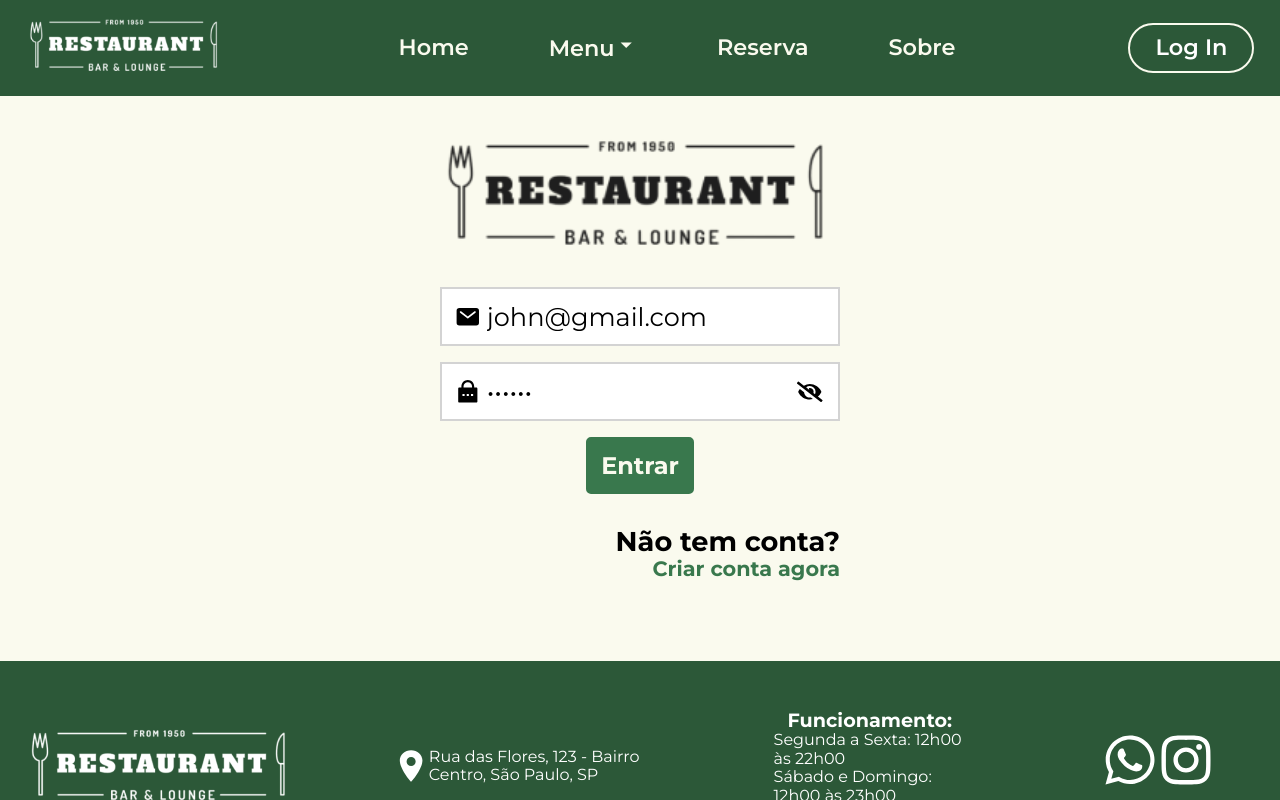
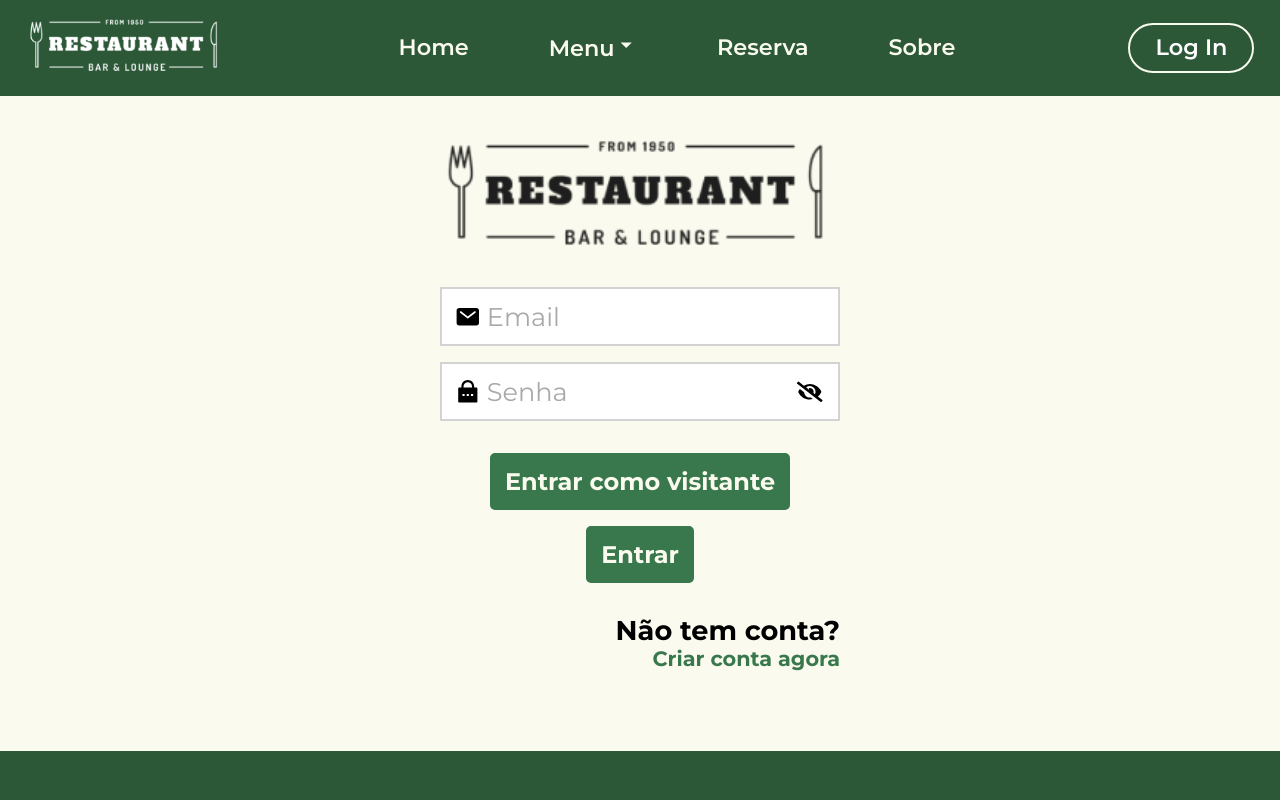
Before and after one commit to sergiotales1/therestaurant, a React (Vite) app: page /login in a window 1280 px wide. Built offline with nearby package versions, Linux system fonts and the light colour scheme; no server answers.

Commit message:
join as guest btn added

```diff
--- a/src/js/data.js
+++ b/src/js/data.js
@@ -82,3 +82,6 @@ export const platesDescPrice = [
 ];
 
 export const tables = [1, 2, 3, 4, 5, 6, 7, 8];
+
+export const serverDeployUrl = "https://therestaurantbackend.onrender.com";
+export const serverLocalUrl = "http://localhost:3000";
--- a/src/js/utils.js
+++ b/src/js/utils.js
@@ -1,5 +1,10 @@
 import axios from "axios";
-import { drinksDescPrice, platesDescPrice } from "./data";
+import {
+  drinksDescPrice,
+  platesDescPrice,
+  serverDeployUrl,
+  serverLocalUrl,
+} from "./data";
 import { toast } from "react-toastify";
 import { redirect } from "react-router-dom";
 import Cookies from "js-cookie";
@@ -62,8 +67,8 @@ async function fetchReservas() {
   let reservas = [];
   try {
     const response = await axios.get(
-      "https://therestaurantbackend.onrender.com/reservas",
-      // "http://localhost:3000/reservas",
+      serverDeployUrl + "/reservas",
+      // serverLocalUrl + "/reservas",
     );
     if (response.data.reservas) {
       reservas = response.data.reservas;
@@ -94,8 +99,8 @@ export async function handleReservaRequests({ request }) {
   const formattedData = { ...data, date };
   try {
     const response = await axios.post(
-      "https://therestaurantbackend.onrender.com/reservas",
-      // "http://localhost:3000/reservas",
+      serverDeployUrl + "/reservas",
+      // serverLocalUrl + "/reservas",
       formattedData,
     );
     toast.success("Reserva efetuada com sucesso!");
@@ -109,27 +114,28 @@ export async function handleReservaRequests({ request }) {
 
 export async function handleLoginRequests({ request }) {
   let data = Object.fromEntries(await request.formData());
+  console.log(data);
   try {
     const response = await axios.post(
-      "https://therestaurantbackend.onrender.com/login",
-      // "http://localhost:3000/login",
+      serverDeployUrl + "/login",
+      // serverLocalUrl + "/login",
 
       data,
       {
-        withCredentials: true,
+        withcredentials: true,
         credentials: "include",
       },
     );
     console.log(response);
     if (response) {
-      toast.success("Login efetuado com sucesso!");
-      Cookies.set("jwt", response.data.token);
+      toast.success("login efetuado com sucesso!");
+      cookies.set("jwt", response.data.token);
       return redirect("/dashboard");
     }
   } catch (error) {
     console.log(error);
-    if (error.code === "ERR_NETWORK") {
-      toast.error("Não foi possível conectar-se com o servidor!");
+    if (error.code === "err_network") {
+      toast.error("não foi possível conectar-se com o servidor!");
     } else {
       toast.error(error.response.data);
     }
@@ -142,9 +148,8 @@ export async function handleSignupRequests({ request }) {
   let data = Object.fromEntries(await request.formData());
   try {
     const response = await axios.post(
-      // "http://localhost:3000/signup",
-
-      "https://therestaurantbackend.onrender.com/signup",
+      serverDeployUrl + "/signup",
+      // serverLocalUrl + "/signup",
       data,
       {
         withCredentials: true,
@@ -171,9 +176,8 @@ export async function handleDashboardRequests() {
   if (token) {
     try {
       const response = await axios.post(
-        // "http://localhost:3000/dashboard",
-
-        "https://therestaurantbackend.onrender.com/dashboard",
+        serverDeployUrl + "/dashboard",
+        // serverLocalUrl + "/dashboard",
         {
           token,
         },
@@ -336,3 +340,36 @@ export function reservasRqParams() {
     queryFn: handleDashboardRequests,
   };
 }
+
+export async function entrarComoVisitante() {
+  let data = {
+    email: "john@gmail.com",
+    password: "123123",
+  };
+
+  try {
+    const response = await axios.post(
+      serverDeployUrl + "/login",
+      // serverLocalUrl + "/login",
+
+      data,
+      {
+        withCredentials: true,
+        credentials: "include",
+      },
+    );
+    if (response) {
+      toast.success("Bem vindo usuario visitante!");
+      Cookies.set("jwt", response.data.token);
+    }
+  } catch (error) {
+    console.log(error);
+    if (error.code === "ERR_NETWORK") {
+      toast.error("Não foi possível conectar-se com o servidor!");
+    } else {
+      toast.error(error.response.data);
+    }
+    return null;
+  }
+  return null;
+}
--- a/src/pages/Dashboard.jsx
+++ b/src/pages/Dashboard.jsx
@@ -6,6 +6,7 @@ import Admin from "../components/dashboard/Admin";
 import User from "../components/dashboard/User";
 import { useQuery } from "@tanstack/react-query";
 import { reservasRqParams } from "../js/utils";
+import ErrorPage from "../components/ErrorPage";
 
 const DashboardWrapper = styled.section`
   height: auto;
--- a/src/pages/Login.jsx
+++ b/src/pages/Login.jsx
@@ -7,8 +7,9 @@ import { FaEye } from "react-icons/fa";
 import { FaEyeSlash } from "react-icons/fa";
 
 import logo from "../assets/black-logo.png";
-import { Form, Link, useNavigation } from "react-router-dom";
+import { Form, Link, useNavigate, useNavigation } from "react-router-dom";
 import { CircularProgress } from "@mui/material";
+import { entrarComoVisitante } from "../js/utils";
 
 const LoginWrapper = styled.section`
   padding: 8rem 0;
@@ -53,6 +54,16 @@ const LoginWrapper = styled.section`
       color: darkgray;
     }
   }
+
+  .btn-container {
+    margin-top: 1rem;
+    display: flex;
+    flex-direction: column;
+    align-items: center;
+    justify-content: center;
+    gap: 1rem;
+  }
+
   .btn {
     background-color: var(--secondary-green);
     color: var(--primary-bg-white);
@@ -178,6 +189,7 @@ const LoginWrapper = styled.section`
 
 function Login() {
   const navigation = useNavigation();
+  const navigate = useNavigate();
 
   const [passwordShow, setPasswordShow] = useState(false);
 
@@ -191,18 +203,11 @@ function Login() {
         <Form action="/login" method="post">
           <div className="input-container">
             <IoMail />
-            <input
-              required
-              defaultValue={"john@gmail.com"}
-              type="email"
-              name="email"
-              placeholder="Email "
-            />
+            <input required type="email" name="email" placeholder="Email " />
           </div>
           <div className="input-container">
             <RiLockPasswordFill />
             <input
-              defaultValue={123123}
               required
               minLength={6}
               type={passwordShow ? "text" : "password"}
@@ -220,9 +225,21 @@ function Login() {
           {navigation.state === "submitting" ? (
             <CircularProgress color="success" />
           ) : (
-            <button className="btn" type="submit">
-              Entrar
-            </button>
+            <div className="btn-container">
+              <button
+                className="btn"
+                onClick={async () => {
+                  await entrarComoVisitante();
+                  navigate("/dashboard");
+                }}
+                type="button"
+              >
+                Entrar como visitante
+              </button>
+              <button className="btn" type="submit">
+                Entrar
+              </button>
+            </div>
           )}
         </Form>
         <div className="under-form-text">
--- a/src/pages/Signup.jsx
+++ b/src/pages/Signup.jsx
@@ -191,28 +191,15 @@ function Signup() {
         <Form action="/signup" method="POST">
           <div className="input-container">
             <IoMail />
-            <input
-              required
-              type="text"
-              defaultValue={"john@gmail.com"}
-              name="email"
-              placeholder="Email "
-            />
+            <input required type="text" name="email" placeholder="Email " />
           </div>
           <div className="input-container">
             <FaUser />
-            <input
-              required
-              type="text"
-              defaultValue={"John Doe"}
-              name="name"
-              placeholder="Nome"
-            />
+            <input required type="text" name="name" placeholder="Nome" />
           </div>
           <div className="input-container">
             <FaBirthdayCake />
             <input
-              defaultValue={"December"}
               required
               type="text"
               name="bdayMonth"
@@ -222,7 +209,6 @@ function Signup() {
           <div className="input-container">
             <RiLockPasswordFill />
             <input
-              defaultValue={123123}
               type={passwordShow ? "text" : "password"}
               required
               minLength="6"
```
